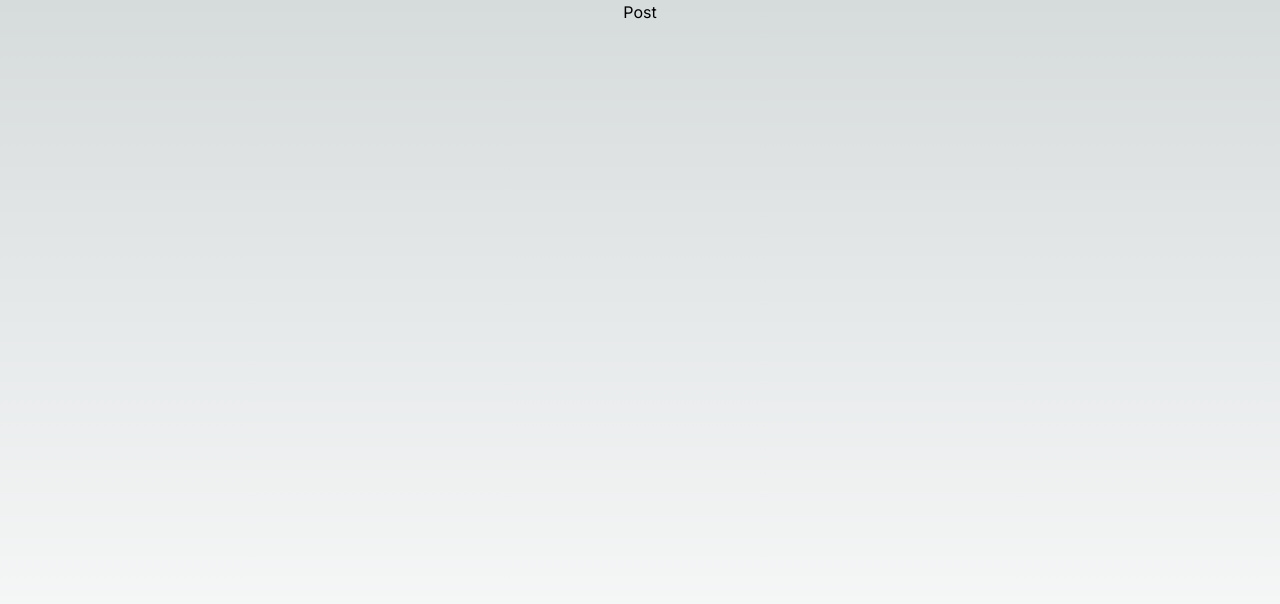
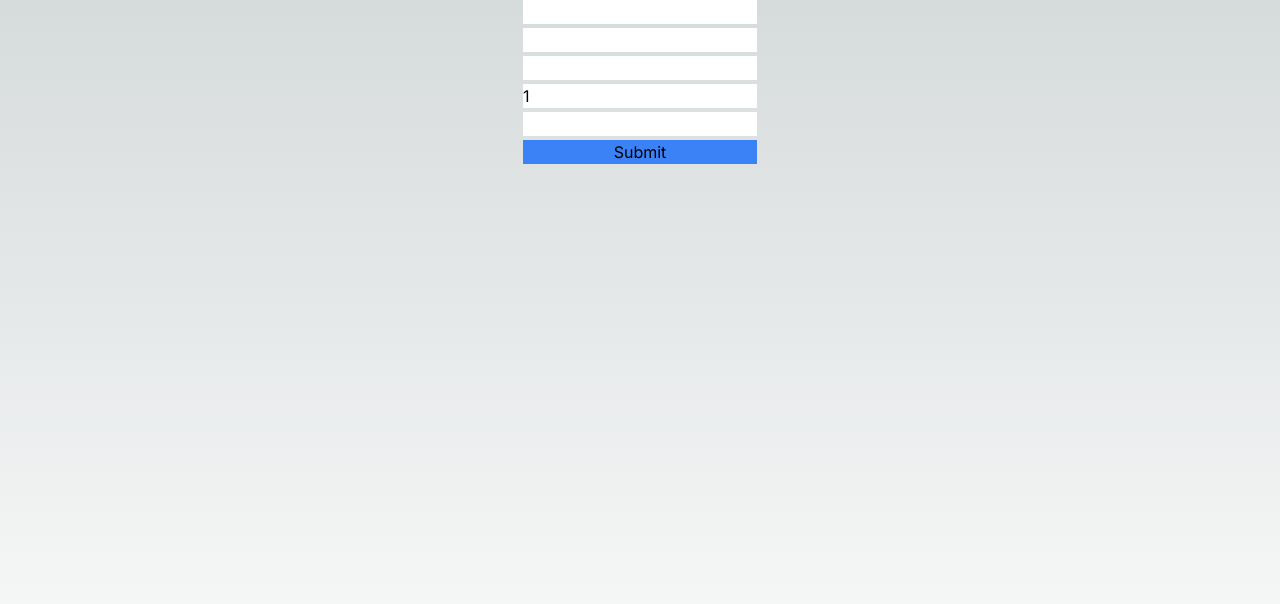
Before and after one commit to chingu-voyages/v44-tier3-team-33, a Next.js app in the folder frontend/: page /post in a window 1280 px wide. Shown: the top 604 px of the page. Built offline with nearby package versions, Linux system fonts and the light colour scheme.

Commit message:
adding validation to the post form

```diff
--- /dev/null
+++ b/frontend/src/app/api/uploadthing/core.ts
@@ -0,0 +1,31 @@
+import { createUploadthing, type FileRouter } from "uploadthing/next";
+const f = createUploadthing();
+import { auth } from '@clerk/nextjs';
+
+
+// FileRouter for your app, can contain multiple FileRoutes
+export const bookUploadRouter = {
+  // Define as many FileRoutes as you like, each with a unique routeSlug
+  imageUploader: f
+    // Set permissions and file types for this FileRoute
+    .fileTypes(["image"])
+    .maxSize("32MB")
+    .middleware(async (req) => {
+      // This code runs on your server before upload
+      const { userId } = auth();
+
+      // If you throw, the user will not be able to upload
+      if (!userId) throw new Error("Unauthorized");
+
+      // Whatever is returned here is accessible in onUploadComplete as `metadata`
+      return { userId };
+    })
+    .onUploadComplete(async ({ metadata, file }) => {
+      // This code RUNS ON YOUR SERVER after upload
+      console.log("Upload complete for userId:", metadata.userId);
+
+      console.log("file url", file.url);
+    }),
+} satisfies FileRouter;
+
+export type BookUploadRouter = typeof bookUploadRouter;
--- /dev/null
+++ b/frontend/src/app/api/uploadthing/route.ts
@@ -0,0 +1,7 @@
+import { bookUploadRouter } from "./core";
+import { createNextRouteHandler } from "uploadthing/next";
+
+// Export routes for Next App Router
+export const { GET, POST } = createNextRouteHandler({
+  router: bookUploadRouter,
+});
--- a/frontend/src/app/layout.tsx
+++ b/frontend/src/app/layout.tsx
@@ -18,8 +18,12 @@ export default function RootLayout({
   return (
     <ClerkProvider>
       <html lang="en">
-        <body className={inter.className}>{children}</body>
+        <body className={inter.className}>
+          <main className="flex min-h-screen flex-col items-center justify-start gap-5 " >
+            {children}
+          </main>
+        </body>
       </html>
-    </ClerkProvider>
+    </ClerkProvider >
   );
 }
--- a/frontend/src/app/page.tsx
+++ b/frontend/src/app/page.tsx
@@ -6,8 +6,8 @@ import { auth } from "@clerk/nextjs";
 export default function Home() {
   const { userId } = auth();
   return (
-    <main className="flex min-h-screen flex-col items-center justify-start p-24 gap-5 ">
+    <div>
       {userId ? <UserButton /> : <SignInButton />}
-    </main>
+    </div>
   );
 }
--- a/frontend/src/app/post/page.tsx
+++ b/frontend/src/app/post/page.tsx
@@ -1,8 +1,8 @@
-import React from 'react'
+import CreatePostForm from "@/components/post/Form"
 
 const Post = () => {
   return (
-    <main className="flex min-h-screen flex-col items-center justify-start gap-5">Post</main>
+    <CreatePostForm />
   )
 }
 
--- /dev/null
+++ b/frontend/src/components/post/Form.tsx
@@ -0,0 +1,57 @@
+"use client";
+
+import { zodResolver } from "@hookform/resolvers/zod";
+import { useForm } from "react-hook-form";
+import { z } from "zod";
+
+const FormSchema = z.object({
+  tile: z.string(),
+  content: z.string(),
+  imgs: z
+    .object({
+      value: z.string().url().optional().nullable(),
+    })
+    .array()
+    .max(4),
+  condition: z.number().min(1).max(5),
+  author: z.string(),
+});
+
+const defaultValues = {
+  tile: "",
+  content: "",
+  imgs: [],
+  condition: 1,
+  author: "",
+};
+
+type FormValues = z.infer<typeof FormSchema>;
+
+const CreatePostForm = () => {
+  const {
+    register,
+    handleSubmit,
+    formState: { errors },
+  } = useForm<FormValues>({
+    resolver: zodResolver(FormSchema),
+    defaultValues: defaultValues,
+  });
+
+  return (
+    <form
+      className="flex flex-col gap-1 text-black"
+      onSubmit={handleSubmit((data) => console.log(data))}
+    >
+      <input {...register("tile")} />
+      <input {...register("content")} />
+      <input {...register("imgs")} />
+      <input {...register("condition")} />
+      <input {...register("author")} />
+      <button type="submit" className="bg-blue-500">
+        Submit
+      </button>
+    </form>
+  );
+};
+
+export default CreatePostForm;
--- a/frontend/src/types/post.type.ts
+++ b/frontend/src/types/post.type.ts
@@ -1,4 +1,4 @@
-type Posti = {
+type PostType = {
   id: string;
   createdBy: string;
   createdAt: Date;
@@ -7,5 +7,5 @@ type Posti = {
   content: string;
   imgs: string[];
   condition: number;
-  price: number;
+  author: string;
 }
```
Also changed, not shown: frontend/src/components/utils.tsx (added).
